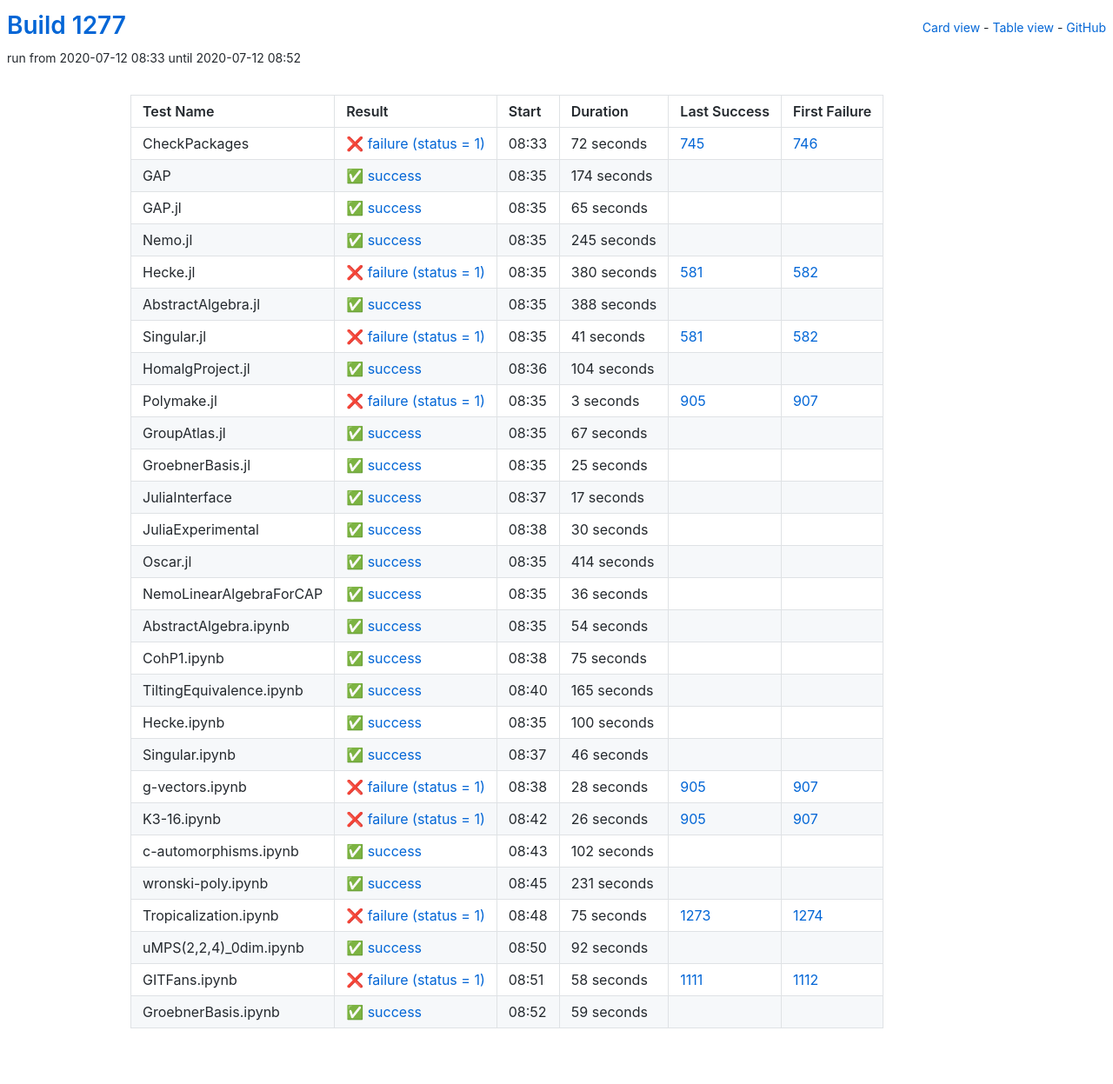
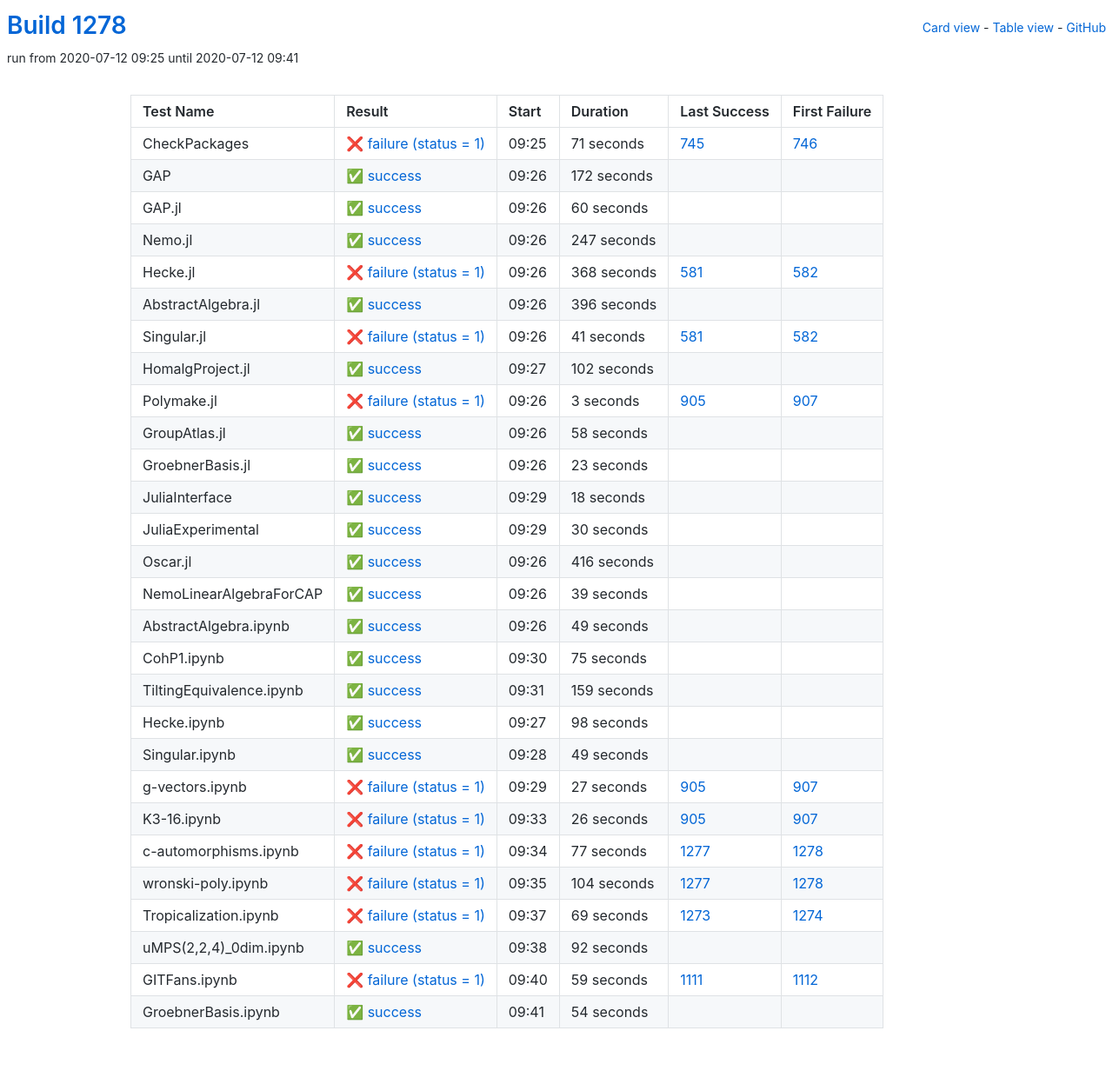
Before and after one commit to oscar-system/oscar-ci-status-1.4, a Jekyll site: the page built from table.html, in a window 1280 px wide. Shown: the whole page at 87% size. Built offline with Jekyll 4.4.1, drawn with Linux system fonts in a browser that asks for light colours.

Commit message:
Build #1278

```diff
--- a/_data/ci.yml
+++ b/_data/ci.yml
@@ -1,6 +1,6 @@
 ---
-build: 1277
-build_url: https://oscarci.mathematik.uni-kl.de/job/oscar-julia-1.4/1277/
+build: 1278
+build_url: https://oscarci.mathematik.uni-kl.de/job/oscar-julia-1.4/1278/
 job: oscar-julia-1.4
 organization: oscar-system
 repo: oscar-ci-status-1.4
@@ -8,80 +8,80 @@ repourl: https://github.com/oscar-system/oscar-ci-status-1.4
 tests:
 - name: CheckPackages
   id: checkpackages
-  log: https://oscarci.mathematik.uni-kl.de/job/oscar-julia-1.4/1277/artifact/logs/build-1277/CheckPackages.log
-  start: 2020-07-12 08:33
+  log: https://oscarci.mathematik.uni-kl.de/job/oscar-julia-1.4/1278/artifact/logs/build-1278/CheckPackages.log
+  start: 2020-07-12 09:25
   success: false
   exitcode: 1
   status: failure
-  duration: 72
+  duration: 71
   last_success: 745
   last_success_url: https://oscarci.mathematik.uni-kl.de/job/oscar-julia-1.4/745/
   first_failure: 746
   first_failure_url: https://oscarci.mathematik.uni-kl.de/job/oscar-julia-1.4/746/
 - name: GAP
   id: gap
-  log: https://oscarci.mathematik.uni-kl.de/job/oscar-julia-1.4/1277/artifact/logs/build-1277/GAP.log
-  start: 2020-07-12 08:35
+  log: https://oscarci.mathematik.uni-kl.de/job/oscar-julia-1.4/1278/artifact/logs/build-1278/GAP.log
+  start: 2020-07-12 09:26
   success: true
   exitcode: 0
   status: success
-  duration: 174
+  duration: 172
   last_success: false
   last_success_url:
   first_failure: false
   first_failure_url:
 - name: GAP.jl
   id: gap-jl
-  log: https://oscarci.mathematik.uni-kl.de/job/oscar-julia-1.4/1277/artifact/logs/build-1277/GAP.jl.log
-  start: 2020-07-12 08:35
+  log: https://oscarci.mathematik.uni-kl.de/job/oscar-julia-1.4/1278/artifact/logs/build-1278/GAP.jl.log
+  start: 2020-07-12 09:26
   success: true
   exitcode: 0
   status: success
-  duration: 65
+  duration: 60
   last_success: false
   last_success_url:
   first_failure: false
   first_failure_url:
 - name: Nemo.jl
   id: nemo-jl
-  log: https://oscarci.mathematik.uni-kl.de/job/oscar-julia-1.4/1277/artifact/logs/build-1277/Nemo.jl.log
-  start: 2020-07-12 08:35
+  log: https://oscarci.mathematik.uni-kl.de/job/oscar-julia-1.4/1278/artifact/logs/build-1278/Nemo.jl.log
+  start: 2020-07-12 09:26
   success: true
   exitcode: 0
   status: success
-  duration: 245
+  duration: 247
   last_success: false
   last_success_url:
   first_failure: false
   first_failure_url:
 - name: Hecke.jl
   id: hecke-jl
-  log: https://oscarci.mathematik.uni-kl.de/job/oscar-julia-1.4/1277/artifact/logs/build-1277/Hecke.jl.log
-  start: 2020-07-12 08:35
+  log: https://oscarci.mathematik.uni-kl.de/job/oscar-julia-1.4/1278/artifact/logs/build-1278/Hecke.jl.log
+  start: 2020-07-12 09:26
   success: false
   exitcode: 1
   status: failure
-  duration: 380
+  duration: 368
   last_success: 581
   last_success_url: https://oscarci.mathematik.uni-kl.de/job/oscar-julia-1.4/581/
   first_failure: 582
   first_failure_url: https://oscarci.mathematik.uni-kl.de/job/oscar-julia-1.4/582/
 - name: AbstractAlgebra.jl
   id: abstractalgebra-jl
-  log: https://oscarci.mathematik.uni-kl.de/job/oscar-julia-1.4/1277/artifact/logs/build-1277/AbstractAlgebra.jl.log
-  start: 2020-07-12 08:35
+  log: https://oscarci.mathematik.uni-kl.de/job/oscar-julia-1.4/1278/artifact/logs/build-1278/AbstractAlgebra.jl.log
+  start: 2020-07-12 09:26
   success: true
   exitcode: 0
   status: success
-  duration: 388
+  duration: 396
   last_success: false
   last_success_url:
   first_failure: false
   first_failure_url:
 - name: Singular.jl
   id: singular-jl
-  log: https://oscarci.mathematik.uni-kl.de/job/oscar-julia-1.4/1277/artifact/logs/build-1277/Singular.jl.log
-  start: 2020-07-12 08:35
+  log: https://oscarci.mathematik.uni-kl.de/job/oscar-julia-1.4/1278/artifact/logs/build-1278/Singular.jl.log
+  start: 2020-07-12 09:26
   success: false
   exitcode: 1
   status: failure
@@ -92,20 +92,20 @@ tests:
   first_failure_url: https://oscarci.mathematik.uni-kl.de/job/oscar-julia-1.4/582/
 - name: HomalgProject.jl
   id: homalgproject-jl
-  log: https://oscarci.mathematik.uni-kl.de/job/oscar-julia-1.4/1277/artifact/logs/build-1277/HomalgProject.jl.log
-  start: 2020-07-12 08:36
+  log: https://oscarci.mathematik.uni-kl.de/job/oscar-julia-1.4/1278/artifact/logs/build-1278/HomalgProject.jl.log
+  start: 2020-07-12 09:27
   success: true
   exitcode: 0
   status: success
-  duration: 104
+  duration: 102
   last_success: false
   last_success_url:
   first_failure: false
   first_failure_url:
 - name: Polymake.jl
   id: polymake-jl
-  log: https://oscarci.mathematik.uni-kl.de/job/oscar-julia-1.4/1277/artifact/logs/build-1277/Polymake.jl.log
-  start: 2020-07-12 08:35
+  log: https://oscarci.mathematik.uni-kl.de/job/oscar-julia-1.4/1278/artifact/logs/build-1278/Polymake.jl.log
+  start: 2020-07-12 09:26
   success: false
   exitcode: 1
   status: failure
@@ -116,44 +116,44 @@ tests:
   first_failure_url: https://oscarci.mathematik.uni-kl.de/job/oscar-julia-1.4/907/
 - name: GroupAtlas.jl
   id: groupatlas-jl
-  log: https://oscarci.mathematik.uni-kl.de/job/oscar-julia-1.4/1277/artifact/logs/build-1277/GroupAtlas.jl.log
-  start: 2020-07-12 08:35
+  log: https://oscarci.mathematik.uni-kl.de/job/oscar-julia-1.4/1278/artifact/logs/build-1278/GroupAtlas.jl.log
+  start: 2020-07-12 09:26
   success: true
   exitcode: 0
   status: success
-  duration: 67
+  duration: 58
   last_success: false
   last_success_url:
   first_failure: false
   first_failure_url:
 - name: GroebnerBasis.jl
   id: groebnerbasis-jl
-  log: https://oscarci.mathematik.uni-kl.de/job/oscar-julia-1.4/1277/artifact/logs/build-1277/GroebnerBasis.jl.log
-  start: 2020-07-12 08:35
+  log: https://oscarci.mathematik.uni-kl.de/job/oscar-julia-1.4/1278/artifact/logs/build-1278/GroebnerBasis.jl.log
+  start: 2020-07-12 09:26
   success: true
   exitcode: 0
   status: success
-  duration: 25
+  duration: 23
   last_success: false
   last_success_url:
   first_failure: false
   first_failure_url:
 - name: JuliaInterface
   id: juliainterface
-  log: https://oscarci.mathematik.uni-kl.de/job/oscar-julia-1.4/1277/artifact/logs/build-1277/JuliaInterface.log
-  start: 2020-07-12 08:37
+  log: https://oscarci.mathematik.uni-kl.de/job/oscar-julia-1.4/1278/artifact/logs/build-1278/JuliaInterface.log
+  start: 2020-07-12 09:29
   success: true
   exitcode: 0
   status: success
-  duration: 17
+  duration: 18
   last_success: false
   last_success_url:
   first_failure: false
   first_failure_url:
 - name: JuliaExperimental
   id: juliaexperimental
-  log: https://oscarci.mathematik.uni-kl.de/job/oscar-julia-1.4/1277/artifact/logs/build-1277/JuliaExperimental.log
-  start: 2020-07-12 08:38
+  log: https://oscarci.mathematik.uni-kl.de/job/oscar-julia-1.4/1278/artifact/logs/build-1278/JuliaExperimental.log
+  start: 2020-07-12 09:29
   success: true
   exitcode: 0
   status: success
@@ -164,44 +164,44 @@ tests:
   first_failure_url:
 - name: Oscar.jl
   id: oscar-jl
-  log: https://oscarci.mathematik.uni-kl.de/job/oscar-julia-1.4/1277/artifact/logs/build-1277/Oscar.jl.log
-  start: 2020-07-12 08:35
+  log: https://oscarci.mathematik.uni-kl.de/job/oscar-julia-1.4/1278/artifact/logs/build-1278/Oscar.jl.log
+  start: 2020-07-12 09:26
   success: true
   exitcode: 0
   status: success
-  duration: 414
+  duration: 416
   last_success: false
   last_success_url:
   first_failure: false
   first_failure_url:
 - name: NemoLinearAlgebraForCAP
   id: nemolinearalgebraforcap
-  log: https://oscarci.mathematik.uni-kl.de/job/oscar-julia-1.4/1277/artifact/logs/build-1277/NemoLinearAlgebraForCAP.log
-  start: 2020-07-12 08:35
+  log: https://oscarci.mathematik.uni-kl.de/job/oscar-julia-1.4/1278/artifact/logs/build-1278/NemoLinearAlgebraForCAP.log
+  start: 2020-07-12 09:26
   success: true
   exitcode: 0
   status: success
-  duration: 36
+  duration: 39
   last_success: false
   last_success_url:
   first_failure: false
   first_failure_url:
 - name: AbstractAlgebra.ipynb
   id: abstractalgebra-ipynb
-  log: https://oscarci.mathematik.uni-kl.de/job/oscar-julia-1.4/1277/artifact/logs/build-1277/AbstractAlgebra.ipynb.log
-  start: 2020-07-12 08:35
+  log: https://oscarci.mathematik.uni-kl.de/job/oscar-julia-1.4/1278/artifact/logs/build-1278/AbstractAlgebra.ipynb.log
+  start: 2020-07-12 09:26
   success: true
   exitcode: 0
   status: success
-  duration: 54
+  duration: 49
   last_success: false
   last_success_url:
   first_failure: false
   first_failure_url:
 - name: CohP1.ipynb
   id: cohp1-ipynb
-  log: https://oscarci.mathematik.uni-kl.de/job/oscar-julia-1.4/1277/artifact/logs/build-1277/CohP1.ipynb.log
-  start: 2020-07-12 08:38
+  log: https://oscarci.mathematik.uni-kl.de/job/oscar-julia-1.4/1278/artifact/logs/build-1278/CohP1.ipynb.log
+  start: 2020-07-12 09:30
   success: true
   exitcode: 0
   status: success
@@ -212,56 +212,56 @@ tests:
   first_failure_url:
 - name: TiltingEquivalence.ipynb
   id: tiltingequivalence-ipynb
-  log: https://oscarci.mathematik.uni-kl.de/job/oscar-julia-1.4/1277/artifact/logs/build-1277/TiltingEquivalence.ipynb.log
-  start: 2020-07-12 08:40
+  log: https://oscarci.mathematik.uni-kl.de/job/oscar-julia-1.4/1278/artifact/logs/build-1278/TiltingEquivalence.ipynb.log
+  start: 2020-07-12 09:31
   success: true
   exitcode: 0
   status: success
-  duration: 165
+  duration: 159
   last_success: false
   last_success_url:
   first_failure: false
   first_failure_url:
 - name: Hecke.ipynb
   id: hecke-ipynb
-  log: https://oscarci.mathematik.uni-kl.de/job/oscar-julia-1.4/1277/artifact/logs/build-1277/Hecke.ipynb.log
-  start: 2020-07-12 08:35
+  log: https://oscarci.mathematik.uni-kl.de/job/oscar-julia-1.4/1278/artifact/logs/build-1278/Hecke.ipynb.log
+  start: 2020-07-12 09:27
   success: true
   exitcode: 0
   status: success
-  duration: 100
+  duration: 98
   last_success: false
   last_success_url:
   first_failure: false
   first_failure_url:
 - name: Singular.ipynb
   id: singular-ipynb
-  log: https://oscarci.mathematik.uni-kl.de/job/oscar-julia-1.4/1277/artifact/logs/build-1277/Singular.ipynb.log
-  start: 2020-07-12 08:37
+  log: https://oscarci.mathematik.uni-kl.de/job/oscar-julia-1.4/1278/artifact/logs/build-1278/Singular.ipynb.log
+  start: 2020-07-12 09:28
   success: true
   exitcode: 0
   status: success
-  duration: 46
+  duration: 49
   last_success: false
   last_success_url:
   first_failure: false
   first_failure_url:
 - name: g-vectors.ipynb
   id: g-vectors-ipynb
-  log: https://oscarci.mathematik.uni-kl.de/job/oscar-julia-1.4/1277/artifact/logs/build-1277/g-vectors.ipynb.log
-  start: 2020-07-12 08:38
+  log: https://oscarci.mathematik.uni-kl.de/job/oscar-julia-1.4/1278/artifact/logs/build-1278/g-vectors.ipynb.log
+  start: 2020-07-12 09:29
   success: false
   exitcode: 1
   status: failure
-  duration: 28
+  duration: 27
   last_success: 905
   last_success_url: https://oscarci.mathematik.uni-kl.de/job/oscar-julia-1.4/905/
   first_failure: 907
   first_failure_url: https://oscarci.mathematik.uni-kl.de/job/oscar-julia-1.4/907/
 - name: K3-16.ipynb
   id: k3-16-ipynb
-  log: https://oscarci.mathematik.uni-kl.de/job/oscar-julia-1.4/1277/artifact/logs/build-1277/K3-16.ipynb.log
-  start: 2020-07-12 08:42
+  log: https://oscarci.mathematik.uni-kl.de/job/oscar-julia-1.4/1278/artifact/logs/build-1278/K3-16.ipynb.log
+  start: 2020-07-12 09:33
   success: false
   exitcode: 1
   status: failure
@@ -272,44 +272,44 @@ tests:
   first_failure_url: https://oscarci.mathematik.uni-kl.de/job/oscar-julia-1.4/907/
 - name: c-automorphisms.ipynb
   id: c-automorphisms-ipynb
-  log: https://oscarci.mathematik.uni-kl.de/job/oscar-julia-1.4/1277/artifact/logs/build-1277/c-automorphisms.ipynb.log
-  start: 2020-07-12 08:43
-  success: true
-  exitcode: 0
-  status: success
-  duration: 102
-  last_success: false
-  last_success_url:
-  first_failure: false
-  first_failure_url:
-- name: wronski-poly.ipynb
-  id: wronski-poly-ipynb
-  log: https://oscarci.mathematik.uni-kl.de/job/oscar-julia-1.4/1277/artifact/logs/build-1277/wronski-poly.ipynb.log
-  start: 2020-07-12 08:45
-  success: true
-  exitcode: 0
-  status: success
-  duration: 231
-  last_success: false
-  last_success_url:
-  first_failure: false
-  first_failure_url:
-- name: Tropicalization.ipynb
-  id: tropicalization-ipynb
-  log: https://oscarci.mathematik.uni-kl.de/job/oscar-julia-1.4/1277/artifact/logs/build-1277/Tropicalization.ipynb.log
-  start: 2020-07-12 08:48
+  log: https://oscarci.mathematik.uni-kl.de/job/oscar-julia-1.4/1278/artifact/logs/build-1278/c-automorphisms.ipynb.log
+  start: 2020-07-12 09:34
   success: false
   exitcode: 1
   status: failure
-  duration: 75
+  duration: 77
+  last_success: 1277
+  last_success_url: https://oscarci.mathematik.uni-kl.de/job/oscar-julia-1.4/1277/
+  first_failure: 1278
+  first_failure_url: https://oscarci.mathematik.uni-kl.de/job/oscar-julia-1.4/1278/
+- name: wronski-poly.ipynb
+  id: wronski-poly-ipynb
+  log: https://oscarci.mathematik.uni-kl.de/job/oscar-julia-1.4/1278/artifact/logs/build-1278/wronski-poly.ipynb.log
+  start: 2020-07-12 09:35
+  success: false
+  exitcode: 1
+  status: failure
+  duration: 104
+  last_success: 1277
+  last_success_url: https://oscarci.mathematik.uni-kl.de/job/oscar-julia-1.4/1277/
+  first_failure: 1278
+  first_failure_url: https://oscarci.mathematik.uni-kl.de/job/oscar-julia-1.4/1278/
+- name: Tropicalization.ipynb
+  id: tropicalization-ipynb
+  log: https://oscarci.mathematik.uni-kl.de/job/oscar-julia-1.4/1278/artifact/logs/build-1278/Tropicalization.ipynb.log
+  start: 2020-07-12 09:37
+  success: false
+  exitcode: 1
+  status: failure
+  duration: 69
   last_success: 1273
   last_success_url: https://oscarci.mathematik.uni-kl.de/job/oscar-julia-1.4/1273/
   first_failure: 1274
   first_failure_url: https://oscarci.mathematik.uni-kl.de/job/oscar-julia-1.4/1274/
 - name: uMPS(2,2,4)_0dim.ipynb
   id: umps-2-2-4-0dim-ipynb
-  log: https://oscarci.mathematik.uni-kl.de/job/oscar-julia-1.4/1277/artifact/logs/build-1277/uMPS-2-2-4-_0dim.ipynb.log
-  start: 2020-07-12 08:50
+  log: https://oscarci.mathematik.uni-kl.de/job/oscar-julia-1.4/1278/artifact/logs/build-1278/uMPS-2-2-4-_0dim.ipynb.log
+  start: 2020-07-12 09:38
   success: true
   exitcode: 0
   status: success
@@ -320,24 +320,24 @@ tests:
   first_failure_url:
 - name: GITFans.ipynb
   id: gitfans-ipynb
-  log: https://oscarci.mathematik.uni-kl.de/job/oscar-julia-1.4/1277/artifact/logs/build-1277/GITFans.ipynb.log
-  start: 2020-07-12 08:51
+  log: https://oscarci.mathematik.uni-kl.de/job/oscar-julia-1.4/1278/artifact/logs/build-1278/GITFans.ipynb.log
+  start: 2020-07-12 09:40
   success: false
   exitcode: 1
   status: failure
-  duration: 58
+  duration: 59
   last_success: 1111
   last_success_url: https://oscarci.mathematik.uni-kl.de/job/oscar-julia-1.4/1111/
   first_failure: 1112
   first_failure_url: https://oscarci.mathematik.uni-kl.de/job/oscar-julia-1.4/1112/
 - name: GroebnerBasis.ipynb
   id: groebnerbasis-ipynb
-  log: https://oscarci.mathematik.uni-kl.de/job/oscar-julia-1.4/1277/artifact/logs/build-1277/GroebnerBasis.ipynb.log
-  start: 2020-07-12 08:52
+  log: https://oscarci.mathematik.uni-kl.de/job/oscar-julia-1.4/1278/artifact/logs/build-1278/GroebnerBasis.ipynb.log
+  start: 2020-07-12 09:41
   success: true
   exitcode: 0
   status: success
-  duration: 59
+  duration: 54
   last_success: false
   last_success_url:
   first_failure: false
```
Also changed, not shown: README.md.
